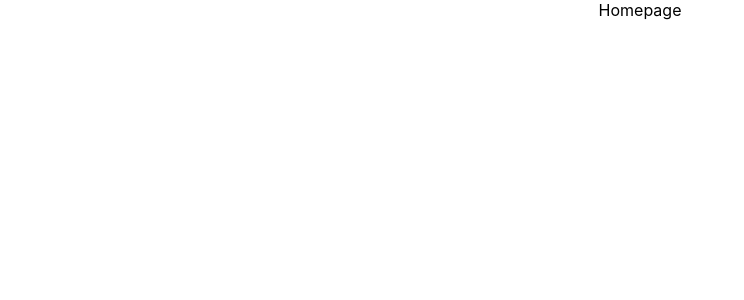
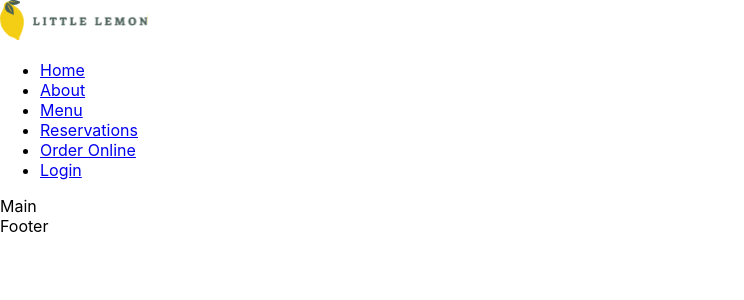
Before and after one commit to julianowalter/reserve-table-functionality, a React (Create React App) app: page / in a window 1280 px wide. Shown: the top 300 px of the page, without its empty margins (0-744 px from the left). Built offline with nearby package versions, Linux system fonts and the light colour scheme.

Commit message:
use semantic structures as components

```diff
--- a/src/App.js
+++ b/src/App.js
@@ -1,10 +1,17 @@
 import './App.css';
+import Header from './components/Header'
+import Main from './components/Main'
+import Nav from './components/Nav'
+import Footer from './components/Footer'
 
 function App() {
   return (
-    <div className="App">
-      Homepage
-    </div>
+    <>
+      <Header></Header>
+      <Nav></Nav>
+      <Main></Main>
+      <Footer></Footer>
+    </>
   );
 }
 
```
